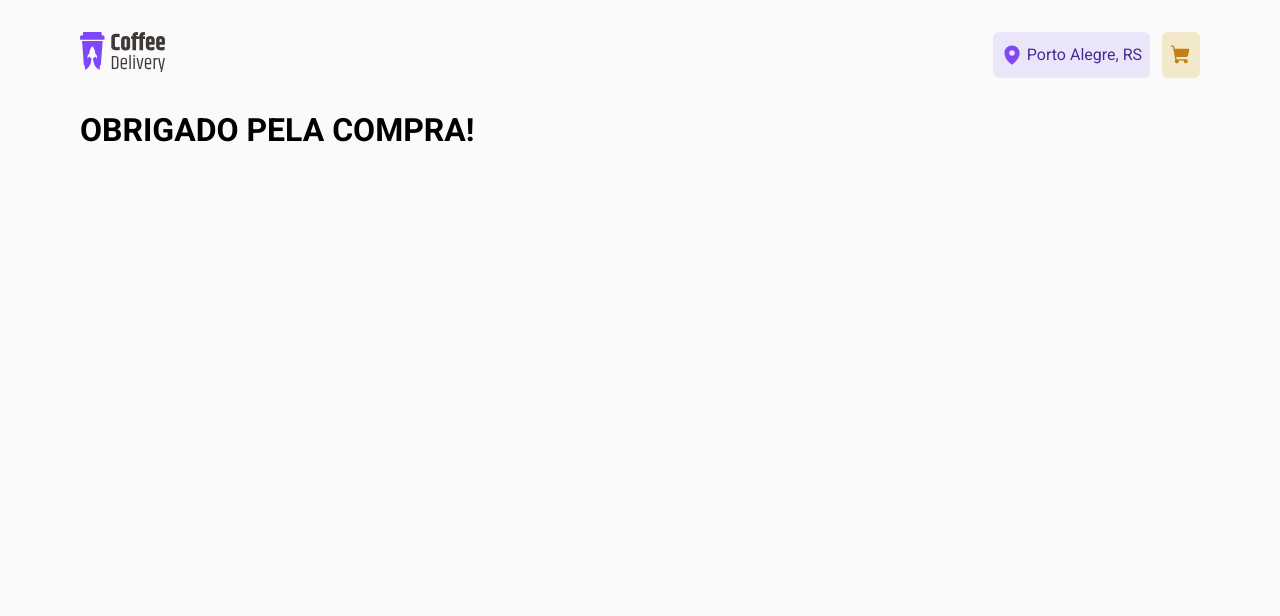
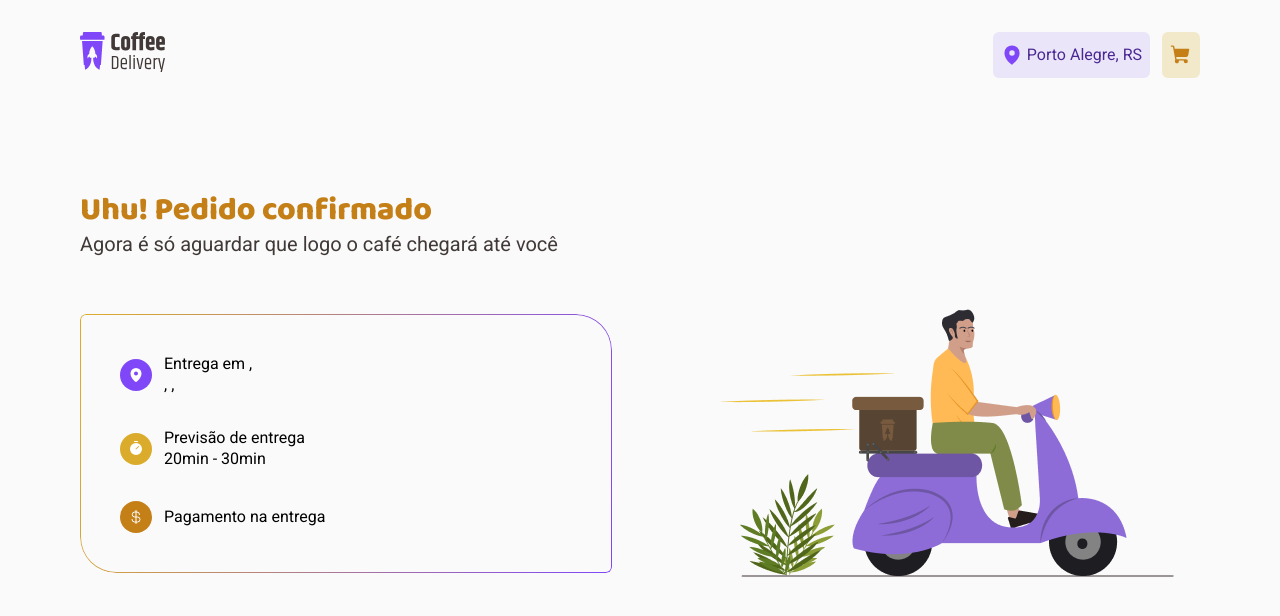
Before and after one commit to RodolfoBohn/ignite-react-desafio02, a React (Vite) app: page /finished-buy in a window 1280 px wide. Shown: the top 616 px of the page. Built offline with nearby package versions, Linux system fonts and the light colour scheme.

Commit message:
Adição da tela de compra finalizada

```diff
--- a/src/contexts/order-context.tsx
+++ b/src/contexts/order-context.tsx
@@ -1,5 +1,6 @@
 import { createContext, ReactNode, useContext, useState } from 'react'
 import { CoffeeProps } from '../pages/home'
+import { PaymentFormValues } from '../pages/shipping'
 
 export interface CoffeeOrderProps {
   coffee: CoffeeProps
@@ -14,12 +15,12 @@ interface ShippingPaymentProps {
   bairro: string
   cidade: string
   uf: string
-  formaPagamento: string
+  formaPagamento: PaymentFormValues
 }
 
 interface OrderContextProps {
   order: CoffeeOrderProps[]
-  shippingPayment: ShippingPaymentProps
+  shippingPayment: ShippingPaymentProps | null
   addCoffeeToOrder: (coffee: CoffeeOrderProps) => void
   addShippingPaymentData: (addShippingPaymentData: ShippingPaymentProps) => void
 }
@@ -34,7 +35,7 @@ export const OrderContextProvider = ({
   children,
 }: OrderContextProviderProps) => {
   const [order, setOrder] = useState<CoffeeOrderProps[]>([])
-  const [paymentShipping, setPaymentShipping] =
+  const [shippingPayment, setShippingPayment] =
     useState<ShippingPaymentProps | null>(null)
 
   function addCoffeeToOrder(coffee: CoffeeOrderProps) {
@@ -42,14 +43,14 @@ export const OrderContextProvider = ({
   }
 
   function addShippingPaymentData(shippingPaymentData: ShippingPaymentProps) {
-    setPaymentShipping(shippingPaymentData)
+    setShippingPayment(shippingPaymentData)
   }
 
   return (
     <OrderContext.Provider
       value={{
         order,
-        paymentShipping,
+        shippingPayment,
         addCoffeeToOrder,
         addShippingPaymentData,
       }}
@@ -59,4 +60,4 @@ export const OrderContextProvider = ({
   )
 }
 
-export const useOrderProvider = () => useContext(OrderContext)
+export const useOrderContext = () => useContext(OrderContext)
--- a/src/pages/finished-buy/index.tsx
+++ b/src/pages/finished-buy/index.tsx
@@ -1,3 +1,73 @@
+import { CurrencyDollar, MapPin, Timer } from 'phosphor-react'
+import deliveryImage from '../../assets/delivery-banner.png'
+import { useOrderContext } from '../../contexts/order-context'
+import {
+  FinishedBuyWrapper,
+  InfoImageWrapper,
+  InfoItem,
+  InfoItemIconWrapper,
+  InfoWrapper,
+} from './styles'
+import { PaymentFormValues } from '../shipping'
+
 export const FinishedBuy = () => {
-  return <h1>OBRIGADO PELA COMPRA!</h1>
+  const { shippingPayment } = useOrderContext()
+
+  // eslint-disable-next-line no-unused-vars
+  const PaymentFormText: { [key in PaymentFormValues]: string } = {
+    credito: 'Cartão de crédito',
+    debito: 'Cartão de débito',
+    dinheiro: 'Dinheiro',
+  }
+  return (
+    <FinishedBuyWrapper>
+      <h1>Uhu! Pedido confirmado</h1>
+      <h3>Agora é só aguardar que logo o café chegará até você</h3>
+      <InfoImageWrapper>
+        <InfoWrapper>
+          <InfoItem>
+            <InfoItemIconWrapper color="purple">
+              <MapPin size={16} weight="fill" />
+            </InfoItemIconWrapper>
+            <div>
+              <p>
+                Entrega em{' '}
+                <span>
+                  {shippingPayment?.rua}, {shippingPayment?.numero}
+                </span>
+              </p>
+              <p>
+                {shippingPayment?.bairro}, {shippingPayment?.cidade},{' '}
+                {shippingPayment?.uf}
+              </p>
+            </div>
+          </InfoItem>
+
+          <InfoItem>
+            <InfoItemIconWrapper color="yellow">
+              <Timer size={16} weight="fill" />
+            </InfoItemIconWrapper>
+            <div>
+              <p>Previsão de entrega</p>
+              <p>20min - 30min</p>
+            </div>
+          </InfoItem>
+
+          <InfoItem>
+            <InfoItemIconWrapper color="dark_yellow">
+              <CurrencyDollar size={16} />
+            </InfoItemIconWrapper>
+            <div>
+              <p>Pagamento na entrega</p>
+              <p>
+                {shippingPayment &&
+                  PaymentFormText[shippingPayment!.formaPagamento]}
+              </p>
+            </div>
+          </InfoItem>
+        </InfoWrapper>
+        <img src={deliveryImage} alt="" />
+      </InfoImageWrapper>
+    </FinishedBuyWrapper>
+  )
 }
--- /dev/null
+++ b/src/pages/finished-buy/styles.ts
@@ -0,0 +1,81 @@
+import styled from 'styled-components'
+
+export const FinishedBuyWrapper = styled.main`
+  margin-top: 5rem;
+  & > h1 {
+    font-family: ${(props) => props.theme.fontFamily.baloo_2};
+    font-size: ${(props) => props.theme.fontSize[800]};
+    color: ${(props) => props.theme.colors.yellow.dark};
+    font-weight: ${(props) => props.theme.fontWeight.extraBold};
+  }
+
+  & > h3 {
+    font-size: ${(props) => props.theme.fontSize[600]};
+    color: ${(props) => props.theme.colors.base.subtitle};
+    font-weight: ${(props) => props.theme.fontWeight.regular};
+  }
+`
+
+export const InfoImageWrapper = styled.div`
+  margin-top: 2.5rem;
+  display: flex;
+  align-items: center;
+  justify-content: space-between;
+  & > img {
+    margin-left: 6rem;
+  }
+`
+
+export const InfoWrapper = styled.div`
+  position: relative;
+  padding: 2.5rem;
+  flex: 1;
+  display: flex;
+  flex-direction: column;
+  gap: ${(props) => props.theme.space[800]};
+
+  &:before {
+    content: '';
+    position: absolute;
+    inset: 0;
+    border-radius: 6px 36px;
+    padding: 1px;
+    background: linear-gradient(102.89deg, #dbac2c 2.61%, #8047f8 98.76%);
+    -webkit-mask: linear-gradient(#fff 0 0) content-box,
+      linear-gradient(#fff 0 0);
+    -webkit-mask-composite: xor;
+    mask-composite: exclude;
+  }
+`
+
+export const InfoItem = styled.div`
+  display: flex;
+  gap: ${(props) => props.theme.space[200]};
+  align-items: center;
+`
+
+interface InfoItemIconWrapperProps {
+  color: 'yellow' | 'dark_yellow' | 'purple'
+}
+
+export const InfoItemIconWrapper = styled.div<InfoItemIconWrapperProps>`
+  padding: ${(props) => props.theme.space[75]};
+  border-radius: 50%;
+  display: flex;
+  align-items: center;
+  justify-content: center;
+  background: ${(props) => {
+    switch (props.color) {
+      case 'yellow':
+        return props.theme.colors.yellow.medium
+      case 'dark_yellow':
+        return props.theme.colors.yellow.dark
+      case 'purple':
+        return props.theme.colors.purple.medium
+    }
+  }};
+
+  svg {
+    color: ${(props) => props.theme.colors.base.white};
+  }
+`
--- a/src/pages/home/components/form/index.tsx
+++ b/src/pages/home/components/form/index.tsx
@@ -1,7 +1,7 @@
 import { ShoppingCart } from 'phosphor-react'
 import { FormEvent, useState } from 'react'
 import { CoffeeProps } from '../..'
-import { useOrderProvider } from '../../../../contexts/order-context'
+import { useOrderContext } from '../../../../contexts/order-context'
 
 interface CoffeeFormProps {
   coffee: CoffeeProps
@@ -9,7 +9,7 @@ interface CoffeeFormProps {
 
 export const CoffeeForm = ({ coffee }: CoffeeFormProps) => {
   const [quantity, setQuantity] = useState(0)
-  const { addCoffeeToOrder } = useOrderProvider()
+  const { addCoffeeToOrder } = useOrderContext()
 
   function handleSubmit(event: FormEvent) {
     event.preventDefault()
--- a/src/pages/shipping/index.tsx
+++ b/src/pages/shipping/index.tsx
@@ -29,7 +29,7 @@ import {
   MapPinLine,
   Money,
 } from 'phosphor-react'
-import { useOrderProvider } from '../../contexts/order-context'
+import { useOrderContext } from '../../contexts/order-context'
 import { OrderItem } from './components/order-item'
 
 import { useForm } from 'react-hook-form'
@@ -38,7 +38,7 @@ import { zodResolver } from '@hookform/resolvers/zod'
 import { useNavigate } from 'react-router-dom'
 
 // eslint-disable-next-line no-unused-vars
-enum PaymentFormValues {
+export enum PaymentFormValues {
   // eslint-disable-next-line no-unused-vars
   credito = 'credito',
   // eslint-disable-next-line no-unused-vars
@@ -73,7 +73,7 @@ const shippingPaymentValidationSchema = z.object({
 type ShippingPaymentFormType = z.infer<typeof shippingPaymentValidationSchema>
 
 export const Shipping = () => {
-  const { order, addShippingPaymentData } = useOrderProvider()
+  const { order, addShippingPaymentData } = useOrderContext()
   const navigate = useNavigate()
 
   const form = useForm<ShippingPaymentFormType>({
@@ -89,6 +89,7 @@ export const Shipping = () => {
     addShippingPaymentData(data)
     navigate('/finished-buy')
   }
+
   return (
     <ShippingWrapper>
       <MainWrapper>
```
Also changed, not shown: src/assets/delivery-banner.png (added).
